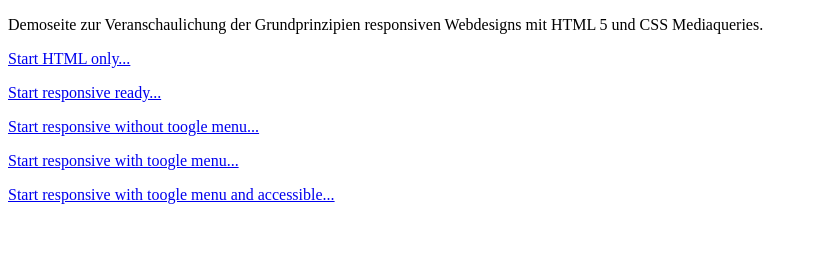
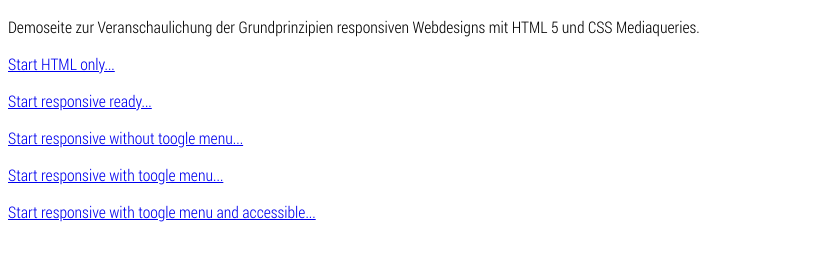
Before and after one commit to mheckner/othweb, a plain HTML site: page index.html in a window 1280 px wide. Shown: the whole page, without its empty margins (0-814 px from the left). Drawn offline with nearby package versions, Linux system fonts and the light colour scheme; files that its build step writes are made by us from their sources.

Commit message:
changed refs to scc files in front index.html

```diff
--- a/index.html
+++ b/index.html
@@ -17,20 +17,20 @@
     <!-- Browser sync from google web starter kit -->
     <script src="./scripts/main.js"></script>
 
-    <link rel="stylesheet" type="text/css" href="./styles/main_uniwebr.css">
+    <link rel="stylesheet" type="text/css" href="./styles/main_othwebr.css">
 </head>
 
 <body>
 
     <p>Demoseite zur Veranschaulichung der Grundprinzipien responsiven Webdesigns mit HTML 5 und CSS Mediaqueries.</p>
-    <p><a href="uniweb/html-only">Start HTML only...</a>
+    <p><a href="othweb/html-only">Start HTML only...</a>
     </p>
-    <p><a href="uniweb/scalable">Start responsive ready...</a>
+    <p><a href="othweb/scalable">Start responsive ready...</a>
     </p>
-    <p><a href="uniweb/responsive">Start responsive without toogle menu...</a>
-    <p><a href="uniweb/responsive-menu">Start responsive with toogle menu...</a>
+    <p><a href="othweb/responsive">Start responsive without toogle menu...</a>
+    <p><a href="othweb/responsive-menu">Start responsive with toogle menu...</a>
     </p>
-    <p><a href="uniweb/responsive-menu-acc">Start responsive with toogle menu and accessible...</a>
+    <p><a href="othweb/responsive-menu-acc">Start responsive with toogle menu and accessible...</a>
     </p>
 
 </body>
```
